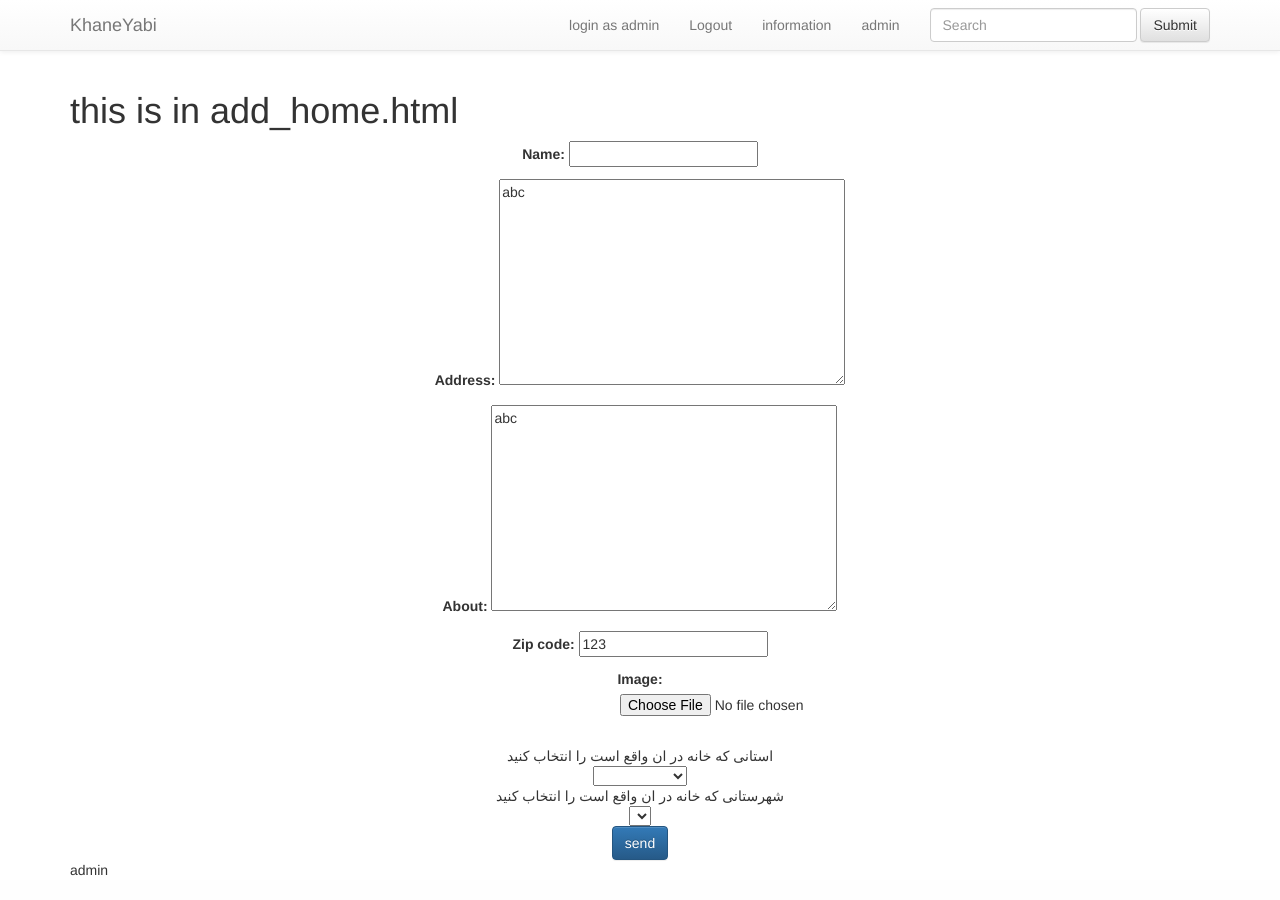
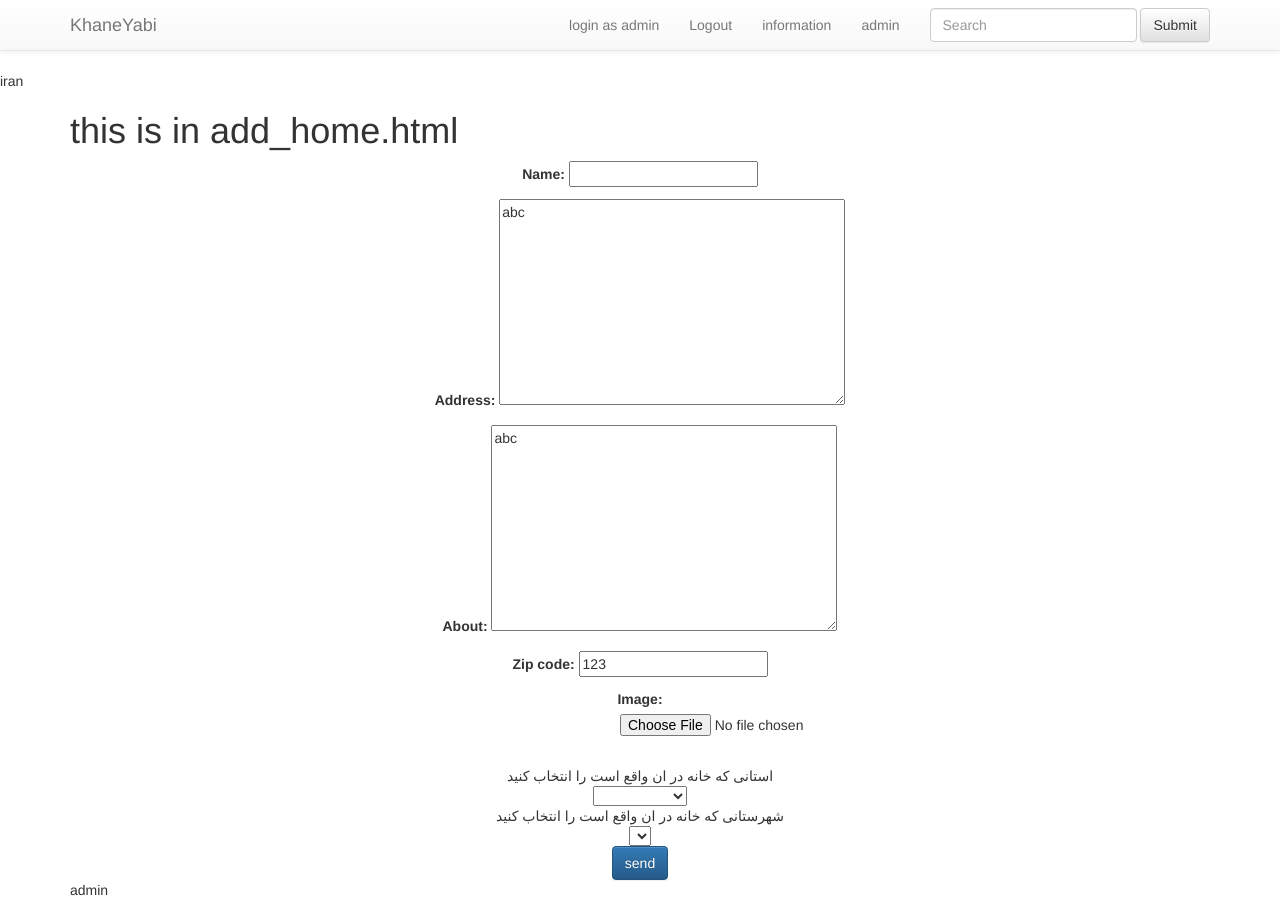
Before and after one commit to sky1048576/shahab_400, a Django app: page /persons/add_home in a window 1280 px wide. Before the commit the page ends 876 px from the top, so only its background shows below. Run offline with Django 3.2, Linux system fonts and the light colour scheme; a user stored in the database is signed in; data comes from the database, SQL or seed files in the repository; lists and menus that the app fills with data are empty; some libraries are stand-ins or nearby versions.

Commit message:
iran in my branck

```diff
--- a/templates/base.html
+++ b/templates/base.html
@@ -42,7 +42,7 @@
 
 
 {% include "navebar.html" %}
-
+    iran
     {% block jombotron %}
     {% endblock %}
     <div class="container">
```
